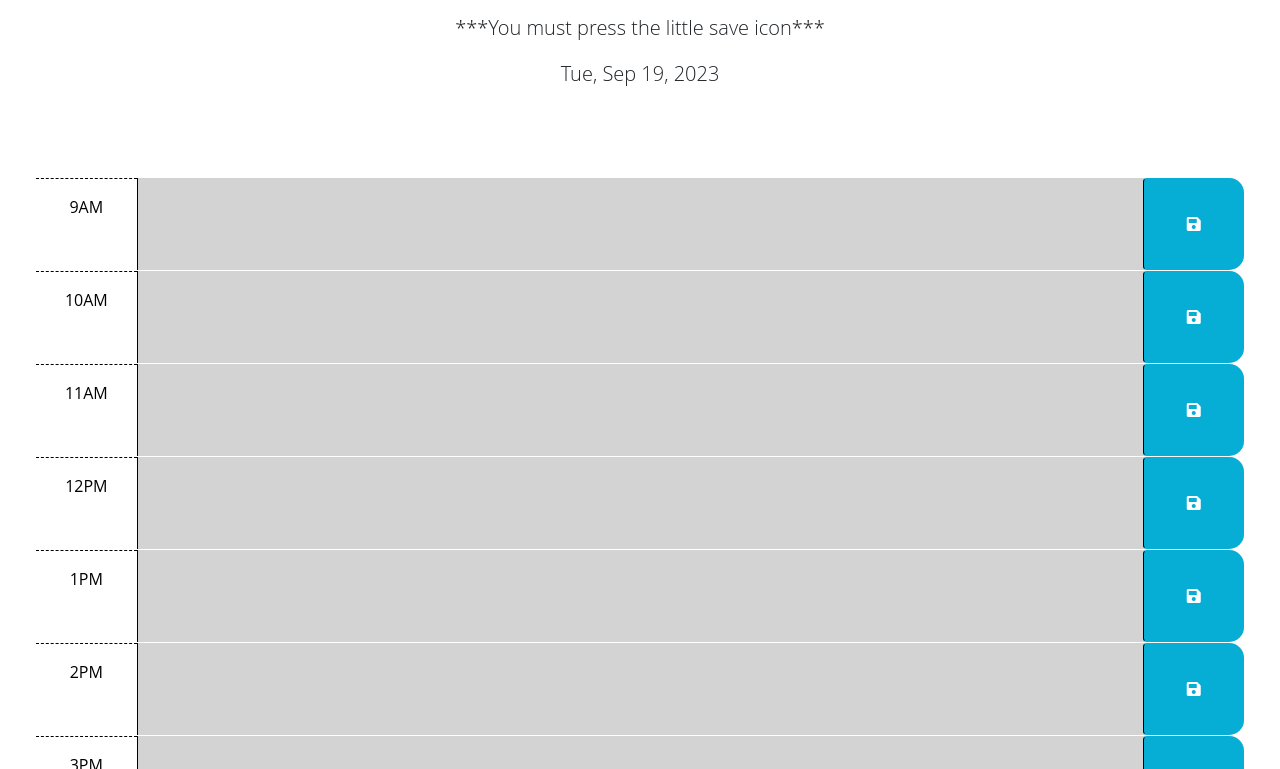
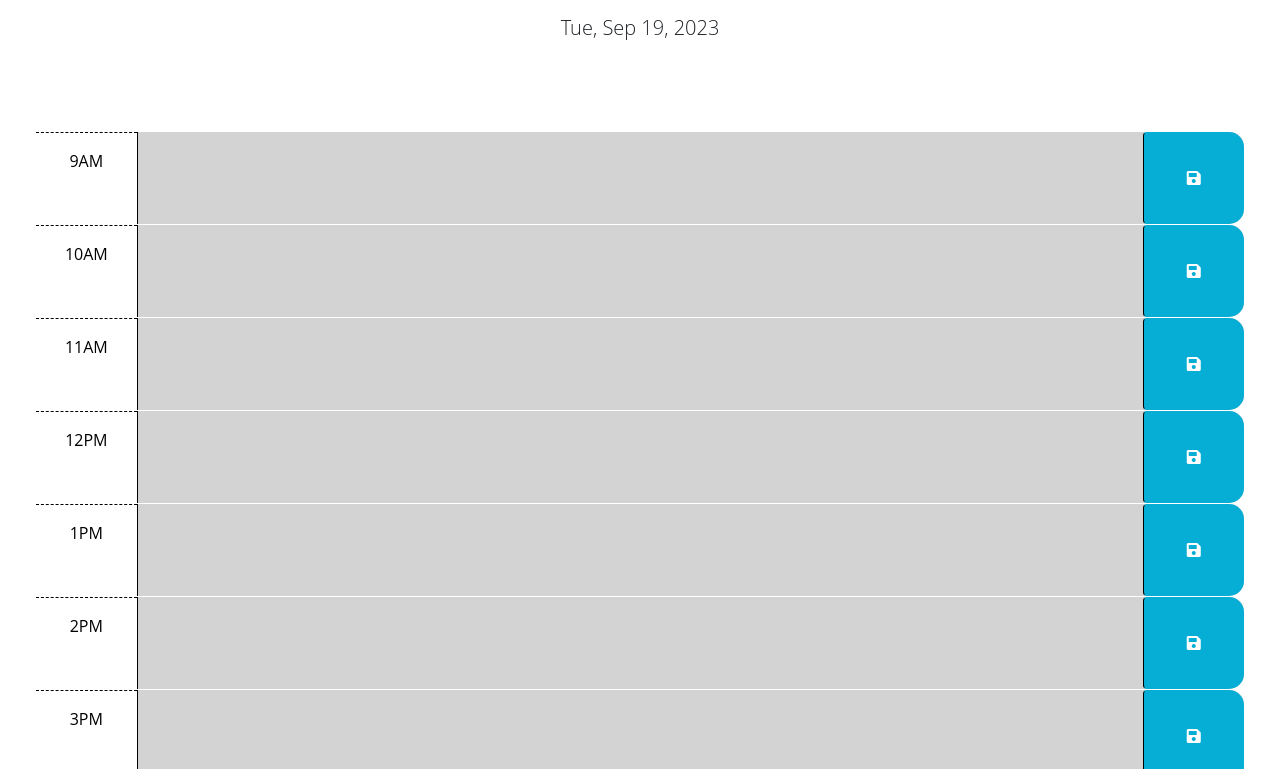
Before and after one commit to krosengr4/WorkDayScheduler, a plain HTML site: page index.html in a window 1280 px wide. Shown: the part 166-935 px from the top of the page. Drawn offline with nearby package versions, Linux system fonts and the light colour scheme.

Commit message:
Took out the p at the top of the page for a bug

```diff
--- a/index.html
+++ b/index.html
@@ -28,7 +28,6 @@
           <header class="p-5 mb-4">
             <h1 class="display-3">Work Day Scheduler</h1>
             <p class="lead">A simple calendar app for scheduling your work day</p>
-            <p class="lead">***You must press the little save icon***</p>
             <p id="currentDay" class="lead"></p>
           </header>
 
```
